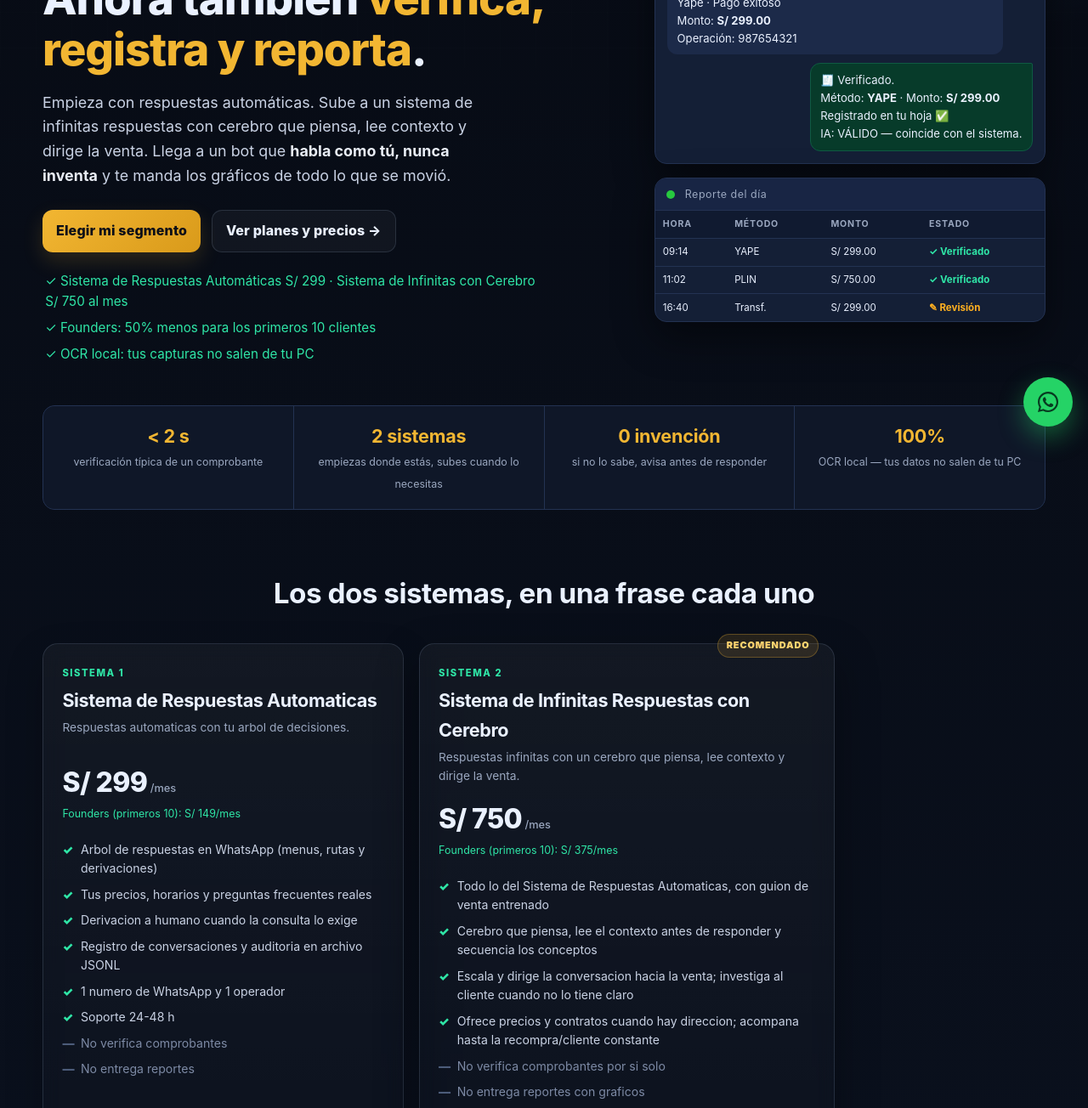
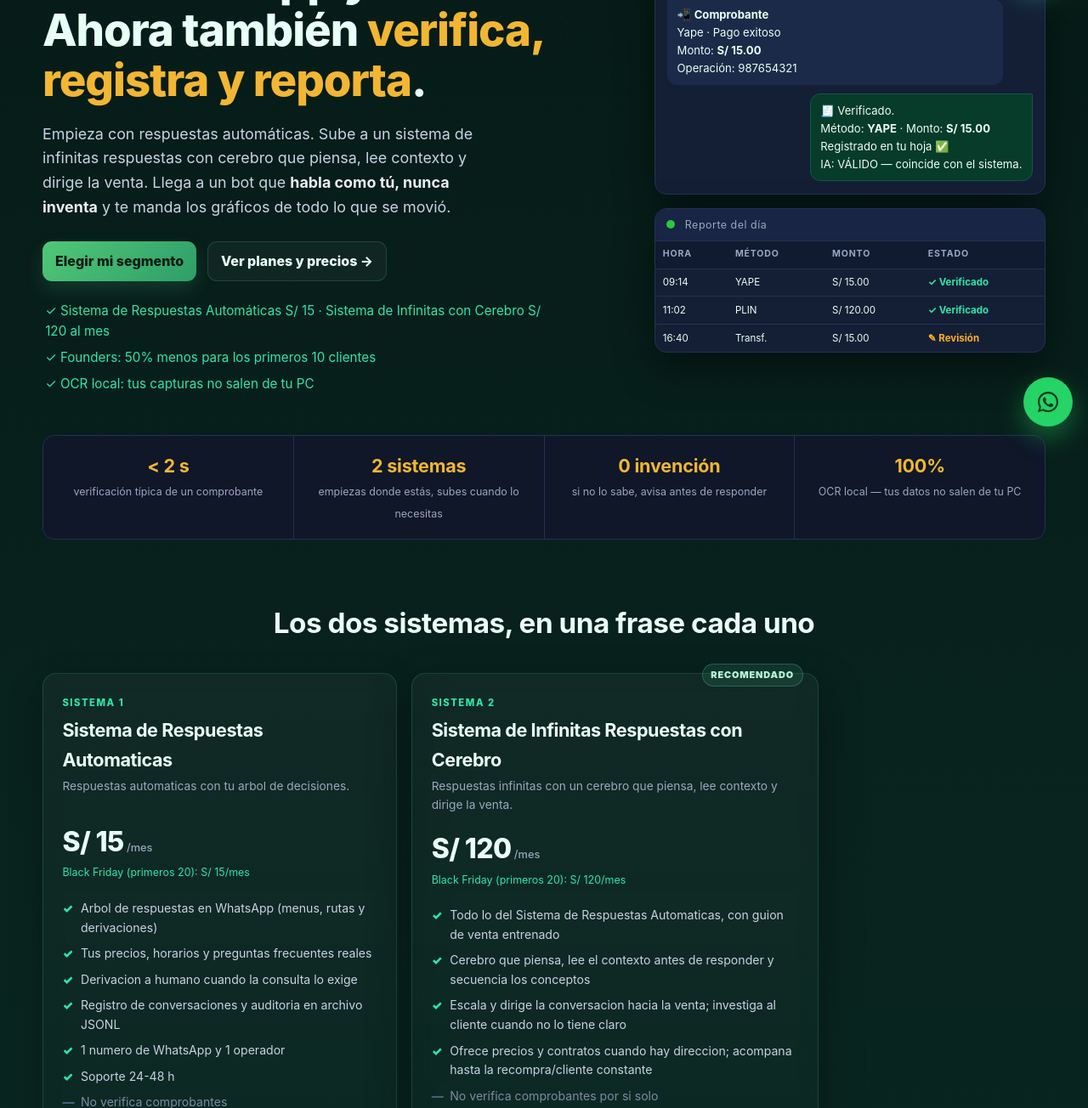
Before and after one commit to pistonquarks-glitch/auto-wasap-autenticacion-y-pagos, a plain HTML site: page index.html in a window 1280 px wide. Shown: the part 280-1584 px from the top of the page at 85% size. Drawn offline with Linux system fonts and the light colour scheme.

Commit message:
tema verde esmeralda y precios Black Friday

```diff
--- a/index.html
+++ b/index.html
@@ -15,6 +15,7 @@
 <link rel="stylesheet" href="./piston-modern.css">
 </head>
 <body>
+<div style="background:rgba(80,200,152,.12);color:#b7f3d8;text-align:center;padding:8px;font-size:13px;font-weight:700">BLACK FRIDAY · solo hoy · 20 primeros · desde S/15</div>
 <header class="nav">
   <div class="container nav-inner">
     <a class="brand" href="index.html" aria-label="Piston Quarks">
@@ -48,7 +49,7 @@
         <a class="btn btn-ghost" href="planes.html">Ver planes y precios →</a>
       </div>
       <ul class="hero-points">
-        <li>✓ Sistema de Respuestas Automáticas S/ 299 · Sistema de Infinitas con Cerebro S/ 750 al mes</li>
+        <li>✓ Sistema de Respuestas Automáticas S/ 15 · Sistema de Infinitas con Cerebro S/ 120 al mes</li>
         <li>✓ Founders: 50% menos para los primeros 10 clientes</li>
         <li>✓ OCR local: tus capturas no salen de tu PC</li>
       </ul>
@@ -58,8 +59,8 @@
       <div class="mock-card mock-chat">
         <div class="mock-head"><span class="dot red"></span><span class="dot amber"></span><span class="dot green"></span><span class="mock-title">WhatsApp · tu negocio</span></div>
         <div class="mock-body">
-          <div class="bubble bubble-in">📲 <b>Comprobante</b><br>Yape · Pago exitoso<br>Monto: <b>S/ 299.00</b><br>Operación: 987654321</div>
-          <div class="bubble bubble-out">🧾 Verificado.<br>Método: <b>YAPE</b> · Monto: <b>S/ 299.00</b><br>Registrado en tu hoja ✅<br>IA: VÁLIDO — coincide con el sistema.</div>
+          <div class="bubble bubble-in">📲 <b>Comprobante</b><br>Yape · Pago exitoso<br>Monto: <b>S/ 15.00</b><br>Operación: 987654321</div>
+          <div class="bubble bubble-out">🧾 Verificado.<br>Método: <b>YAPE</b> · Monto: <b>S/ 15.00</b><br>Registrado en tu hoja ✅<br>IA: VÁLIDO — coincide con el sistema.</div>
         </div>
       </div>
       <div class="mock-card mock-sheet">
@@ -67,9 +68,9 @@
         <table class="mini-table">
           <thead><tr><th>Hora</th><th>Método</th><th>Monto</th><th>Estado</th></tr></thead>
           <tbody>
-            <tr><td>09:14</td><td>YAPE</td><td>S/ 299.00</td><td class="ok">✓ Verificado</td></tr>
-            <tr><td>11:02</td><td>PLIN</td><td>S/ 750.00</td><td class="ok">✓ Verificado</td></tr>
-            <tr><td>16:40</td><td>Transf.</td><td>S/ 299.00</td><td class="warn">✎ Revisión</td></tr>
+            <tr><td>09:14</td><td>YAPE</td><td>S/ 15.00</td><td class="ok">✓ Verificado</td></tr>
+            <tr><td>11:02</td><td>PLIN</td><td>S/ 120.00</td><td class="ok">✓ Verificado</td></tr>
+            <tr><td>16:40</td><td>Transf.</td><td>S/ 15.00</td><td class="warn">✎ Revisión</td></tr>
           </tbody>
         </table>
       </div>
@@ -94,8 +95,8 @@
   <span class="tier">Sistema 1</span>
   <h3>Sistema de Respuestas Automaticas</h3>
   <p class="sub">Respuestas automaticas con tu arbol de decisiones.</p>
-  <div class="price">S/ 299<small> /mes</small></div>
-  <div class="founders">Founders (primeros 10): S/ 149/mes</div>
+  <div class="price">S/ 15<small> /mes</small></div>
+  <div class="founders">Black Friday (primeros 20): S/ 15/mes</div>
   <ul>
     <li>Arbol de respuestas en WhatsApp (menus, rutas y derivaciones)</li>
     <li>Tus precios, horarios y preguntas frecuentes reales</li>
@@ -114,8 +115,8 @@
   <span class="tier">Sistema 2</span>
   <h3>Sistema de Infinitas Respuestas con Cerebro</h3>
   <p class="sub">Respuestas infinitas con un cerebro que piensa, lee contexto y dirige la venta.</p>
-  <div class="price">S/ 750<small> /mes</small></div>
-  <div class="founders">Founders (primeros 10): S/ 375/mes</div>
+  <div class="price">S/ 120<small> /mes</small></div>
+  <div class="founders">Black Friday (primeros 20): S/ 120/mes</div>
   <ul>
     <li>Todo lo del Sistema de Respuestas Automaticas, con guion de venta entrenado</li>
     <li>Cerebro que piensa, lee el contexto antes de responder y secuencia los conceptos</li>
@@ -128,7 +129,7 @@
   <a class="btn btn-primary" href="https://wa.me/51930640071?text=Hola%20Pist%C3%B3n%20Quarks%2C%20quiero%20el%20sistema%20Sistema%20de%20Infinitas%20Respuestas%20con%20Cerebro%20de%20Pist%C3%B3n%20Auto.">Elegir Sistema de Infinitas Respuestas con Cerebro</a>
 </article>
     </div>
-    <p class="price-note">Instalación S/ 349 en el Sistema de Respuestas Automáticas · el Sistema de Infinitas con Cerebro incluye el módulo de respuestas infinitas · precios en soles, IGV incluido.</p>
+    <p class="price-note">Cerebro sin OCR S/50 en el Sistema de Respuestas Automáticas · el Sistema de Infinitas con Cerebro incluye el módulo de respuestas infinitas · precios en soles, IGV incluido.</p>
   </div>
 </section>
 
--- a/piston-modern.css
+++ b/piston-modern.css
@@ -1,38 +1,22 @@
-/* Piston Quarks · capa visual "Piston Chrome" (se aplica sobre site.css/styles.css) */
-:root{
-  --pq-bg:#070b14; --pq-card:rgba(16,26,44,.82); --pq-line:rgba(166,190,224,.16);
-  --pq-gold:#f2b632; --pq-gold2:#ffd46f; --pq-text:#eaf1ff; --pq-muted:#8fa4c4;
-  --pq-chrome:linear-gradient(135deg,#eef4ff,#9fb4d4 24%,#4d6486 50%,#dbe7fb 76%,#7f96b9);
-}
+/* Piston Quarks · tema esmeralda/manzana aplicado a toda la web/PWA */
+:root{--pq-bg:#061a16;--pq-card:rgba(14,51,44,.82);--pq-line:rgba(80,200,152,.2);--pq-gold:#50c878;--pq-gold2:#8db600;--pq-text:#eafff6;--pq-muted:#9fd8c2;--pq-chrome:linear-gradient(135deg,#d8ffe9,#50c878 28%,#1f7a5c 52%,#b6ffcf 76%,#3e9c74)}
 html{scroll-behavior:smooth}
 body{font-family:Inter,"Segoe UI",Arial,sans-serif;color:var(--pq-text);
-  background:radial-gradient(820px 480px at 8% -8%,rgba(242,182,50,.09),transparent 60%),
-             radial-gradient(720px 520px at 94% 0%,rgba(96,165,250,.11),transparent 60%),
-             linear-gradient(180deg,#070b14,#0b1220 45%,#08101d)!important;min-height:100vh}
-body::before{content:"";position:fixed;inset:0;pointer-events:none;z-index:0;
-  background-image:linear-gradient(rgba(255,255,255,.016) 1px,transparent 1px),linear-gradient(90deg,rgba(255,255,255,.016) 1px,transparent 1px);
-  background-size:42px 42px;mask-image:linear-gradient(to bottom,#000,transparent 72%)}
+ background:radial-gradient(820px 480px at 8% -8%,rgba(80,200,152,.12),transparent 60%),radial-gradient(720px 520px at 94% 0%,rgba(141,182,0,.10),transparent 60%),linear-gradient(180deg,#061a16,#0a2a24 45%,#061a16)!important;min-height:100vh}
+body::before{content:"";position:fixed;inset:0;pointer-events:none;z-index:0;background-image:radial-gradient(rgba(255,255,255,.035) 1px,transparent 1px);background-size:24px 24px;mask-image:linear-gradient(to bottom,#000,transparent 75%)}
 main,section,.container,.wrap,header,nav,footer{position:relative;z-index:1}
 h1,h2,h3,.price,.plan .name,.hero h1{font-family:"Space Grotesk",Inter,"Segoe UI",sans-serif!important;letter-spacing:-.02em}
-.btn,.btn-ghost,.cta,a.btn{display:inline-flex!important;align-items:center;justify-content:center;border-radius:12px!important;
-  padding:11px 16px!important;font-weight:800!important;letter-spacing:.01em;transition:.16s ease;text-decoration:none}
-.btn,.cta,a.btn{background:linear-gradient(135deg,var(--pq-gold),#d99a1a)!important;color:#0a0e17!important;border:none!important;box-shadow:0 10px 24px rgba(242,182,50,.16)}
+.btn,.btn-ghost,.cta,a.btn{display:inline-flex!important;align-items:center;justify-content:center;border-radius:11px!important;padding:10px 15px!important;font-weight:800!important;transition:.16s ease;text-decoration:none}
+.btn,.cta,a.btn{background:linear-gradient(135deg,var(--pq-gold),#2f9e68)!important;color:#041a13!important;border:none!important;box-shadow:0 10px 22px rgba(80,200,152,.16)}
 .btn:hover,.cta:hover,.btn-ghost:hover{transform:translateY(-1px)}
 .btn-ghost,.btn.btn-ghost{background:rgba(255,255,255,.04)!important;color:var(--pq-text)!important;border:1px solid var(--pq-line)!important;box-shadow:none}
-.card,.plan,article,section.panel,.box,.faq-item{background:linear-gradient(180deg,rgba(255,255,255,.045),rgba(255,255,255,.012))!important;
-  border:1px solid var(--pq-line)!important;border-radius:18px!important;box-shadow:0 18px 44px rgba(0,0,0,.22);backdrop-filter:blur(10px)}
-.badge,.plan-flag,.plan-flag{background:rgba(242,182,50,.12)!important;border:1px solid rgba(242,182,50,.28)!important;color:var(--pq-gold2)!important;border-radius:999px!important}
-input,textarea,select{background:rgba(7,13,24,.85)!important;color:var(--pq-text)!important;border:1px solid var(--pq-line)!important;border-radius:11px!important;outline:none}
-input:focus,textarea:focus,select:focus{border-color:rgba(242,182,50,.45)!important;box-shadow:0 0 0 3px rgba(242,182,50,.08)!important}
+.card,.plan,article,section.panel,.box,.faq-item{background:linear-gradient(180deg,rgba(255,255,255,.04),rgba(255,255,255,.01))!important;border:1px solid var(--pq-line)!important;border-radius:16px!important;box-shadow:0 16px 40px rgba(0,0,0,.22);backdrop-filter:blur(10px)}
+.badge,.plan-flag{background:rgba(80,200,152,.12)!important;border:1px solid rgba(80,200,152,.3)!important;color:#b7f3d8!important;border-radius:999px!important}
+input,textarea,select{background:rgba(6,20,17,.85)!important;color:var(--pq-text)!important;border:1px solid var(--pq-line)!important;border-radius:10px!important;outline:none}
+input:focus,textarea:focus,select:focus{border-color:rgba(141,182,0,.5)!important;box-shadow:0 0 0 3px rgba(80,200,152,.08)!important}
 header,nav{backdrop-filter:blur(14px);border-bottom:1px solid var(--pq-line)}
-.brand-logo,.logo{background:var(--pq-chrome)!important;border-radius:12px!important;box-shadow:0 8px 22px rgba(242,182,50,.16),inset 0 0 0 1px rgba(255,255,255,.35)}
-img[src*="logo"]:not(.brand-logo):not(.logo){border-radius:14px}
-a{color:var(--pq-gold2)}
-::-webkit-scrollbar{width:9px;height:9px}::-webkit-scrollbar-thumb{background:rgba(150,175,210,.22);border-radius:99px}::-webkit-scrollbar-track{background:transparent}
-@media(max-width:760px){
-  .btn,.btn-ghost,.cta,a.btn{width:100%}
-  .card,article,.plan,section{padding:16px!important}
-  h1,.hero h1{font-size:30px!important}
-  nav a,nav button{padding:9px 10px!important;font-size:12.5px!important}
-}
+.brand-logo,.logo{background:var(--pq-chrome)!important;border-radius:12px!important;box-shadow:0 8px 22px rgba(80,200,152,.16)}
+a{color:#b7f3d8}
+::-webkit-scrollbar{width:8px;height:8px}::-webkit-scrollbar-thumb{background:rgba(150,200,175,.22);border-radius:99px}::-webkit-scrollbar-track{background:transparent}
+@media(max-width:760px){.btn,.btn-ghost,.cta,a.btn{width:100%}.card,article,.plan,section{padding:15px!important}h1,.hero h1{font-size:29px!important}nav a,nav button{padding:9px 10px!important;font-size:12px!important}}
 @media(prefers-reduced-motion:reduce){*{animation:none!important;transition:none!important;scroll-behavior:auto!important}}
```
